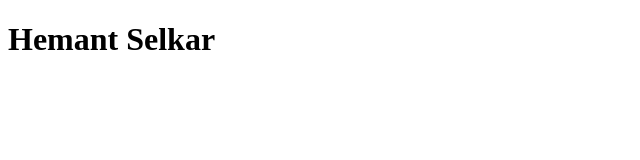
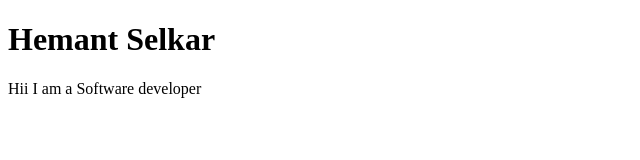
Before and after one commit to Harsh-gif-590/learning1, a plain HTML site: page index.html in a window 1280 px wide. Shown: the whole page, without its empty margins (0-640 px from the left). Drawn offline with Linux system fonts and the light colour scheme.

Commit message:
paragraph added

```diff
--- a/index.html
+++ b/index.html
@@ -7,5 +7,6 @@
 </head>
 <body>
     <h1>Hemant Selkar </h1>
+    <p>Hii I am a Software developer</p>
 </body>
 </html>
```
